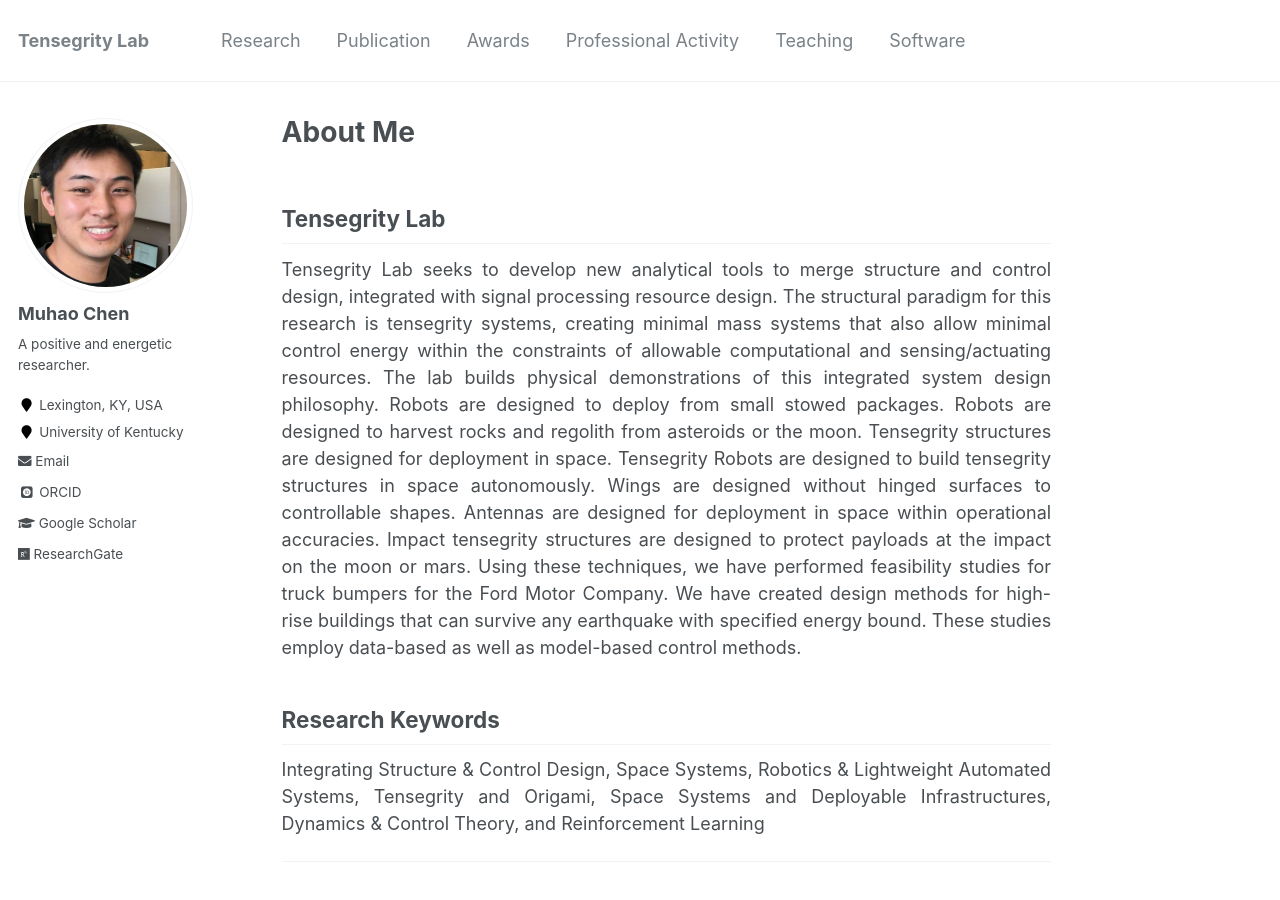
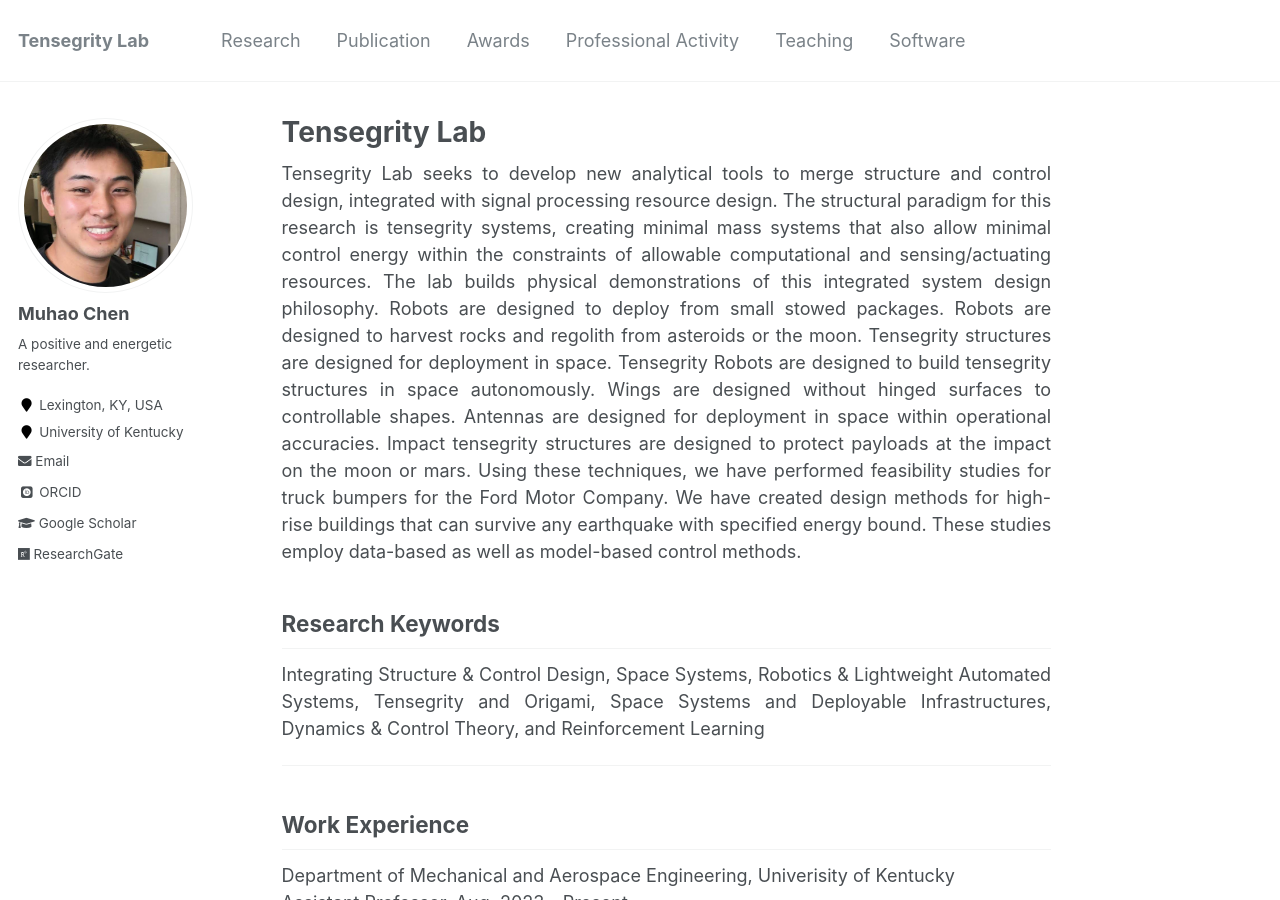
Before and after one commit to Muhao-Chen/muhao-chen.github.io, a Jekyll site: the page built from _pages/about.md, in a window 1280 px wide and 900 px high. Built offline with Jekyll 4.4.1, drawn with Linux system fonts in a browser that asks for light colours; some web fonts are replaced.

Commit message:
Update about.md

```diff
--- a/_pages/about.md
+++ b/_pages/about.md
@@ -1,7 +1,7 @@
 ---
 permalink: /
-title: "About Me"
-excerpt: "About me"
+title: "Tensegrity Lab"
+# excerpt: "About me"
 author_profile: true
 redirect_from:
   - /about/
```
Also changed, not shown: other parts of _pages/about.md (+1 -1 lines).
